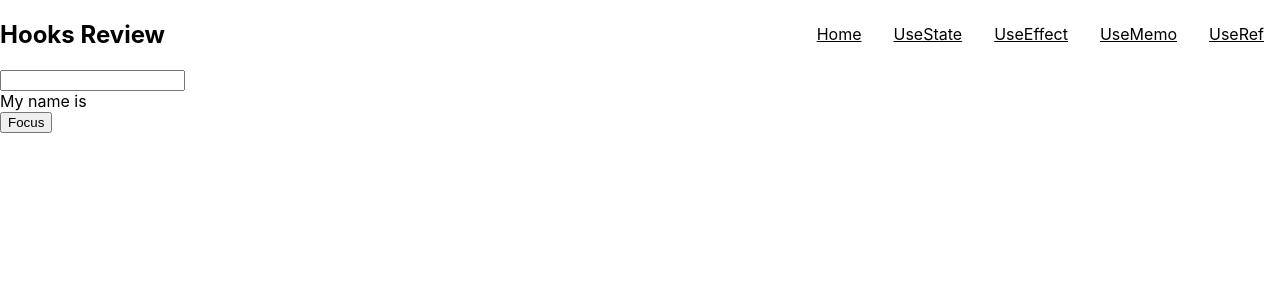
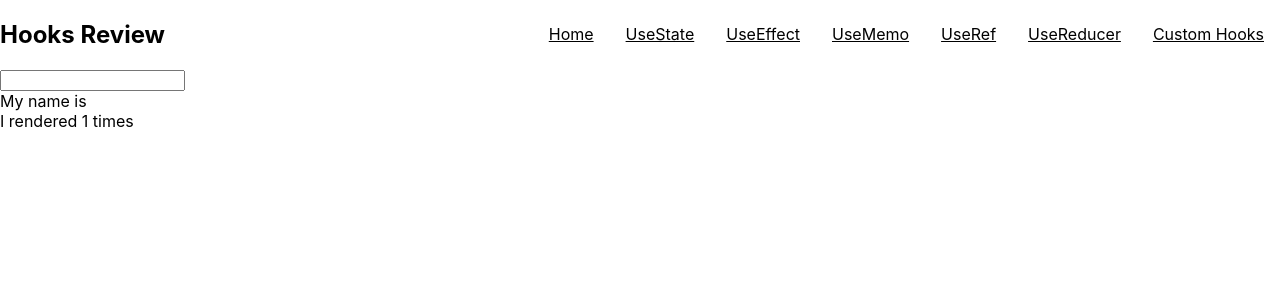
Before and after one commit to matt-baillie/hookspractice, a React (Create React App) app: page /useref in a window 1280 px wide. Shown: the top 300 px of the page. Built offline with nearby package versions, Linux system fonts and the light colour scheme.

Commit message:
useReducer 1st part

```diff
--- a/src/App.js
+++ b/src/App.js
@@ -5,6 +5,8 @@ import { UseState } from "./components/UseState";
 import { UseEffect } from "./components/UseEffect";
 import { UseMemo } from "./components/UseMemo";
 import { UseRef } from "./components/UseRef";
+import { CustomHooks } from "./components/CustomHooks";
+import { UseReducer } from "./components/UseReducer";
 
 function App() {
   return (
@@ -16,7 +18,8 @@ function App() {
           <Route path="usememo" element={<UseMemo />} />
           <Route path="usecontext" />
           <Route path="useref" element={<UseRef />} />
-          <Route path="usereducer" />
+          <Route path="customhooks" element={<CustomHooks />} />
+          <Route path="usereducer" element={<UseReducer />} />
           <Route path="usetransition" />
         </Route>
       </Routes>
--- /dev/null
+++ b/src/components/CustomHooks.js
@@ -0,0 +1,15 @@
+import { stripBasename } from "@remix-run/router";
+import React, { useState } from "react";
+
+export const CustomHooks = () => {
+  const [name, setName] = useState("");
+  return (
+    <>
+      <input
+        type="text"
+        value={name}
+        onChange={(e) => setName(e.target.value)}
+      />
+    </>
+  );
+};
--- a/src/components/Header.jsx
+++ b/src/components/Header.jsx
@@ -5,6 +5,11 @@ const Header = () => {
   const link = {
     margin: "1rem",
     color: "black",
+  };
+  const flex = {
+    display: "flex",
+    flexWrap: "wrap",
+    justifyContent: "space-between",
   };
   return (
     <div
@@ -15,7 +20,7 @@ const Header = () => {
       }}
     >
       <h2>Hooks Review</h2>
-      <div>
+      <div style={flex}>
         <Link style={link} to="/">
           Home
         </Link>
@@ -31,6 +36,12 @@ const Header = () => {
         <Link style={link} to="useref">
           UseRef
         </Link>
+        <Link style={link} to="usereducer">
+          UseReducer
+        </Link>
+        <Link style={link} to="customhooks">
+          Custom Hooks
+        </Link>
       </div>
     </div>
   );
--- a/src/components/UseEffect.js
+++ b/src/components/UseEffect.js
@@ -6,10 +6,10 @@ export const UseEffect = () => {
   const [items, setItems] = useState([]);
   //   can you have multiple use effects?
   useEffect(() => {
-    // fetch(`https://jsonplaceholder.typicode.com/${resourceType}`)
-    //   .then((response) => response.json())
-    //   .then((json) => setItems(json));
-    // console.log("render");
+    fetch(`https://jsonplaceholder.typicode.com/${resourceType}`)
+      .then((response) => response.json())
+      .then((json) => setItems(json));
+    console.log("render");
 
     console.log("resource changed");
     return () => {
--- /dev/null
+++ b/src/components/UseReducer.js
@@ -0,0 +1,32 @@
+import React, { useReducer } from "react";
+const ACTIONS = {
+  INCREMENT: "increment",
+  DECREMENT: "decrement",
+};
+export const UseReducer = () => {
+  function reducer(state, action) {
+    switch (action.type) {
+      case ACTIONS.INCREMENT:
+        return { count: state.count + 1 };
+      case ACTIONS.DECREMENT:
+        return { count: state.count - 1 };
+      default:
+        return state;
+    }
+  }
+  const [state, dispatch] = useReducer(reducer, { count: 0 });
+
+  function increment() {
+    dispatch({ type: ACTIONS.INCREMENT });
+  }
+  function decrement() {
+    dispatch({ type: ACTIONS.DECREMENT });
+  }
+  return (
+    <>
+      <button onClick={decrement}>-</button>
+      <span>{state.count}</span>
+      <button onClick={increment}>+</button>
+    </>
+  );
+};
--- a/src/components/UseRef.js
+++ b/src/components/UseRef.js
@@ -1,17 +1,39 @@
 import React, { useState, useRef, useEffect } from "react";
 
 //
+// export const UseRef = () => {
+//   const [name, setName] = useState("");
+//   const inputRef = useRef();
+
+//   const focus = () => {
+//     inputRef.current.focus();
+//   };
+//   return (
+//     <>
+//       <input
+//         ref={inputRef}
+//         type="text"
+//         value={name}
+//         onChange={(e) => setName(e.target.value)}
+//         name=""
+//         id=""
+//       />
+//       <div>My name is {name}</div>
+//       <button onClick={focus}>Focus</button>
+//     </>
+//   );
+// };
+// Render Count example
 export const UseRef = () => {
   const [name, setName] = useState("");
-  const inputRef = useRef();
+  const renderCount = useRef(1);
 
-  const focus = () => {
-    inputRef.current.focus();
-  };
+  useEffect(() => {
+    renderCount.current = renderCount.current + 1;
+  });
   return (
     <>
       <input
-        ref={inputRef}
         type="text"
         value={name}
         onChange={(e) => setName(e.target.value)}
@@ -19,29 +41,7 @@ export const UseRef = () => {
         id=""
       />
       <div>My name is {name}</div>
-      <button onClick={focus}>Focus</button>
+      <div>I rendered {renderCount.current} times</div>
     </>
   );
 };
-// Render Count example
-// export const UseRef = () => {
-//   const [name, setName] = useState("");
-//   const renderCount = useRef(1);
-
-//   useEffect(() => {
-//     renderCount.current = renderCount.current + 1;
-//   });
-//   return (
-//     <>
-//       <input
-//         type="text"
-//         value={name}
-//         onChange={(e) => setName(e.target.value)}
-//         name=""
-//         id=""
-//       />
-//       <div>My name is {name}</div>
-//       <div>I rendered {renderCount.current} times</div>
-//     </>
-//   );
-// };
```
